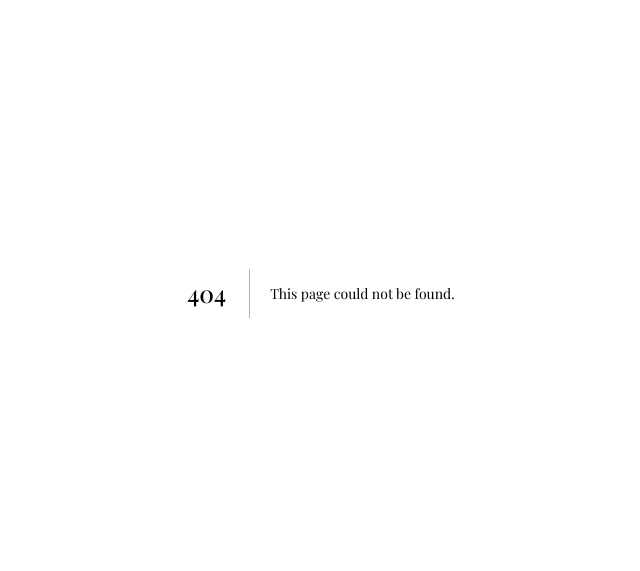
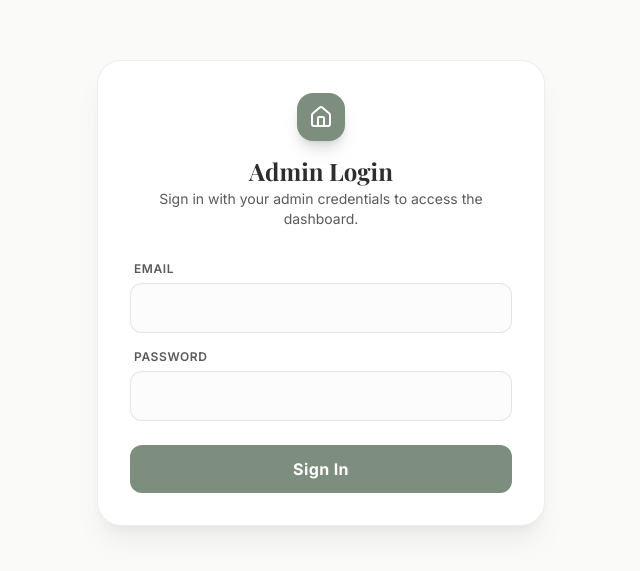
Before and after one commit to RYOMEN-SUKUNA237/Collins-tiny-homes-, a Next.js app: page /login in a window 1280 px wide. Before the commit this address had no page. Shown: the part 107-678 px from the top of the page, without its empty margins (319-959 px from the left). Built offline with nearby package versions, Linux system fonts and the light colour scheme; a web font is replaced by a local one.

Commit message:
Add auth middleware, login page, and Supabase storage uploads

```diff
--- a/src/app/api/upload/route.ts
+++ b/src/app/api/upload/route.ts
@@ -1,6 +1,5 @@
 import { NextRequest, NextResponse } from 'next/server';
-import { writeFile, mkdir } from 'fs/promises';
-import path from 'path';
+import { supabase } from '@/lib/db';
 
 const ALLOWED_TYPES = ['image/jpeg', 'image/png', 'image/webp', 'image/gif'];
 const MAX_SIZE = 5 * 1024 * 1024; // 5MB
@@ -22,24 +21,33 @@ export async function POST(request: NextRequest) {
       return NextResponse.json({ error: `File exceeds 5MB limit (${(file.size / 1024 / 1024).toFixed(1)}MB).` }, { status: 400 });
     }
 
-    const bytes = await file.arrayBuffer();
-    const buffer = Buffer.from(bytes);
-
-    // Unique filename: timestamp + random + sanitised original name
     const uniqueSuffix = `${Date.now()}-${Math.round(Math.random() * 1e9)}`;
     const ext = file.name.split('.').pop()?.toLowerCase() || 'jpg';
     const safeName = file.name.replace(/[^a-zA-Z0-9.-]/g, '_').slice(0, 50);
     const filename = `${uniqueSuffix}-${safeName}`;
 
-    const uploadDir = path.join(process.cwd(), 'public', 'uploads');
-    await mkdir(uploadDir, { recursive: true });
+    // Upload to Supabase Storage
+    const { data: uploadData, error } = await supabase.storage
+      .from('listing-images')
+      .upload(`public/${filename}`, file, {
+        cacheControl: '3600',
+        upsert: false,
+        contentType: file.type
+      });
 
-    const filePath = path.join(uploadDir, filename);
-    await writeFile(filePath, buffer);
+    if (error) {
+      console.error('Supabase upload error:', error);
+      return NextResponse.json({ error: 'Failed to upload image to storage' }, { status: 500 });
+    }
 
-    return NextResponse.json({ success: true, url: `/uploads/${filename}` });
+    // Get public URL
+    const { data: { publicUrl } } = supabase.storage
+      .from('listing-images')
+      .getPublicUrl(`public/${filename}`);
+
+    return NextResponse.json({ success: true, url: publicUrl });
   } catch (error) {
-    console.error('Upload error:', error);
-    return NextResponse.json({ error: 'Upload failed' }, { status: 500 });
+    console.error('Error uploading file:', error);
+    return NextResponse.json({ error: 'Failed to upload file' }, { status: 500 });
   }
 }
--- /dev/null
+++ b/src/app/login/page.tsx
@@ -0,0 +1,90 @@
+'use client';
+
+import { useState } from 'react';
+import { useRouter } from 'next/navigation';
+import { createClient } from '@/lib/supabase/client';
+import { Home } from 'lucide-react';
+import Link from 'next/link';
+
+export default function LoginPage() {
+  const [email, setEmail] = useState('');
+  const [password, setPassword] = useState('');
+  const [error, setError] = useState('');
+  const [loading, setLoading] = useState(false);
+  const router = useRouter();
+
+  const handleLogin = async (e: React.FormEvent) => {
+    e.preventDefault();
+    setError('');
+    setLoading(true);
+
+    const supabase = createClient();
+    const { error } = await supabase.auth.signInWithPassword({
+      email,
+      password,
+    });
+
+    if (error) {
+      setError(error.message);
+      setLoading(false);
+    } else {
+      router.push('/admin');
+      router.refresh();
+    }
+  };
+
+  return (
+    <main className="min-h-screen bg-offwhite flex flex-col items-center justify-center p-6">
+      <div className="w-full max-w-md bg-white rounded-3xl shadow-xl shadow-sage/10 p-8 border border-sage/15">
+        <div className="flex flex-col items-center mb-8">
+          <Link href="/" className="flex items-center justify-center w-12 h-12 rounded-2xl bg-sage shadow-lg shadow-sage/30 mb-4 hover:scale-105 transition-transform">
+            <Home className="w-6 h-6 text-white" />
+          </Link>
+          <h1 className="font-serif text-2xl font-bold text-charcoal">Admin Login</h1>
+          <p className="text-sm text-charcoal-light mt-1 text-center">
+            Sign in with your admin credentials to access the dashboard.
+          </p>
+        </div>
+
+        <form onSubmit={handleLogin} className="space-y-4">
+          {error && (
+            <div className="p-3 rounded-xl bg-red-50 text-red-600 text-sm border border-red-100">
+              {error}
+            </div>
+          )}
+          <div>
+            <label className="block text-xs font-semibold uppercase tracking-wider text-charcoal-light mb-1.5 ml-1">
+              Email
+            </label>
+            <input
+              type="email"
+              value={email}
+              onChange={(e) => setEmail(e.target.value)}
+              className="w-full px-4 py-3 rounded-xl border border-sage/20 bg-offwhite/50 focus:bg-white focus:outline-none focus:border-sage transition-colors"
+              required
+            />
+          </div>
+          <div>
+            <label className="block text-xs font-semibold uppercase tracking-wider text-charcoal-light mb-1.5 ml-1">
+              Password
+            </label>
+            <input
+              type="password"
+              value={password}
+              onChange={(e) => setPassword(e.target.value)}
+              className="w-full px-4 py-3 rounded-xl border border-sage/20 bg-offwhite/50 focus:bg-white focus:outline-none focus:border-sage transition-colors"
+              required
+            />
+          </div>
+          <button
+            type="submit"
+            disabled={loading}
+            className="w-full py-3 rounded-xl bg-sage text-white font-bold tracking-wide mt-2 hover:bg-sage-dark disabled:opacity-50 transition-colors"
+          >
+            {loading ? 'Signing in...' : 'Sign In'}
+          </button>
+        </form>
+      </div>
+    </main>
+  );
+}
--- a/src/components/home/CTASection.tsx
+++ b/src/components/home/CTASection.tsx
@@ -90,14 +90,7 @@ export default function CTASection() {
                 transition={{ delay: 0.7 }}
                 className="flex flex-col sm:flex-row gap-4"
               >
-                <Link
-                  href="/admin/listings/new"
-                  id="list-home-cta"
-                  className="inline-flex items-center justify-center gap-2 px-8 py-4 rounded-2xl bg-clay text-white font-bold text-base shadow-xl shadow-clay/30 hover:bg-clay-dark hover:shadow-clay/50 transition-all duration-200 hover:-translate-y-1 group"
-                >
-                  Start Listing Free
-                  <ArrowRight className="w-5 h-5 group-hover:translate-x-1 transition-transform duration-200" />
-                </Link>
+
                 <Link
                   href="/about"
                   className="inline-flex items-center justify-center px-8 py-4 rounded-2xl border-2 border-white/30 text-white font-semibold text-base hover:bg-white/10 transition-all duration-200"
--- a/src/components/ui/Footer.tsx
+++ b/src/components/ui/Footer.tsx
@@ -21,7 +21,6 @@ const footerLinks = {
     { label: 'Contact Us', href: '/contact' },
     { label: 'Buyer Guide', href: '/guides/buying' },
     { label: 'Renter Guide', href: '/guides/renting' },
-    { label: 'List Your Home', href: '/admin' },
     { label: 'FAQ', href: '/faq' },
   ],
 };
--- a/src/components/ui/Navbar.tsx
+++ b/src/components/ui/Navbar.tsx
@@ -76,12 +76,7 @@ export default function Navbar() {
 
           {/* CTA + Mobile Toggle */}
           <div className="flex items-center gap-4">
-            <Link
-              href="/admin"
-              className="hidden md:inline-flex items-center gap-2 px-5 py-2.5 rounded-xl bg-sage text-white text-sm font-semibold shadow-lg shadow-sage/25 hover:bg-sage-dark hover:shadow-sage/40 transition-all duration-200 hover:-translate-y-0.5"
-            >
-              List Your Home
-            </Link>
+
 
             <button
               id="mobile-menu-toggle"
@@ -146,15 +141,7 @@ export default function Navbar() {
                 ))}
               </nav>
 
-              <div className="p-6 border-t border-offwhite-dark">
-                <Link
-                  href="/admin"
-                  onClick={() => setMobileOpen(false)}
-                  className="flex items-center justify-center w-full py-3 rounded-xl bg-sage text-white font-semibold text-sm shadow-lg shadow-sage/25 hover:bg-sage-dark transition-all duration-200"
-                >
-                  List Your Home
-                </Link>
-              </div>
+
             </motion.div>
           </>
         )}
--- /dev/null
+++ b/src/middleware.ts
@@ -0,0 +1,50 @@
+import { createServerClient } from '@supabase/ssr';
+import { NextResponse } from 'next/server';
+import type { NextRequest } from 'next/server';
+
+export async function middleware(request: NextRequest) {
+  let response = NextResponse.next({
+    request: {
+      headers: request.headers,
+    },
+  });
+
+  const supabaseUrl = process.env.NEXT_PUBLIC_SUPABASE_URL || 'https://placeholder.supabase.co';
+  const supabaseKey = process.env.NEXT_PUBLIC_SUPABASE_ANON_KEY || 'placeholder';
+
+  const supabase = createServerClient(
+    supabaseUrl,
+    supabaseKey,
+    {
+      cookies: {
+        getAll() {
+          return request.cookies.getAll();
+        },
+        setAll(cookiesToSet) {
+          cookiesToSet.forEach(({ name, value, options }) => {
+            request.cookies.set(name, value);
+            response.cookies.set({ name, value, ...options });
+          });
+        },
+      },
+    }
+  );
+
+  const {
+    data: { user },
+  } = await supabase.auth.getUser();
+
+  if (request.nextUrl.pathname.startsWith('/admin') && !user) {
+    return NextResponse.redirect(new URL('/login', request.url));
+  }
+
+  if (request.nextUrl.pathname.startsWith('/login') && user) {
+    return NextResponse.redirect(new URL('/admin', request.url));
+  }
+
+  return response;
+}
+
+export const config = {
+  matcher: ['/admin/:path*', '/login'],
+};
```
